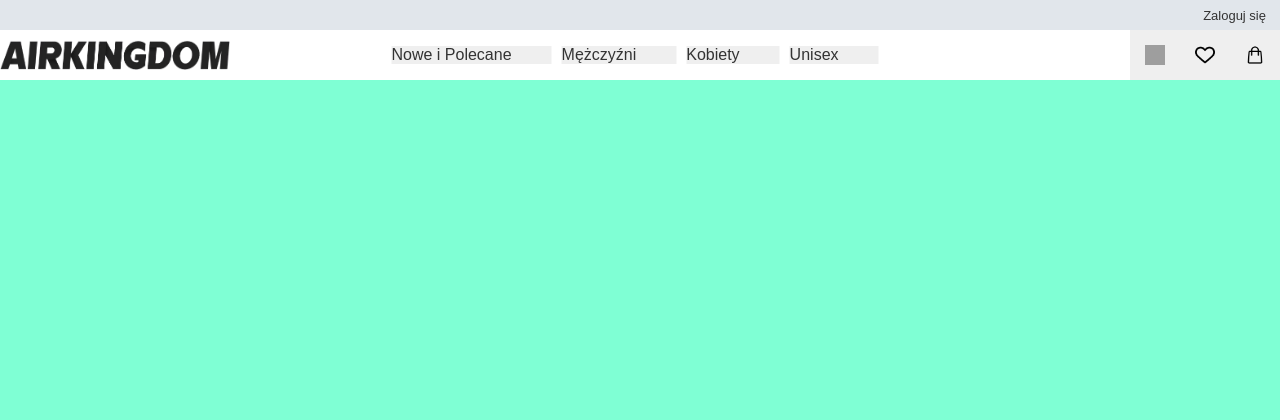
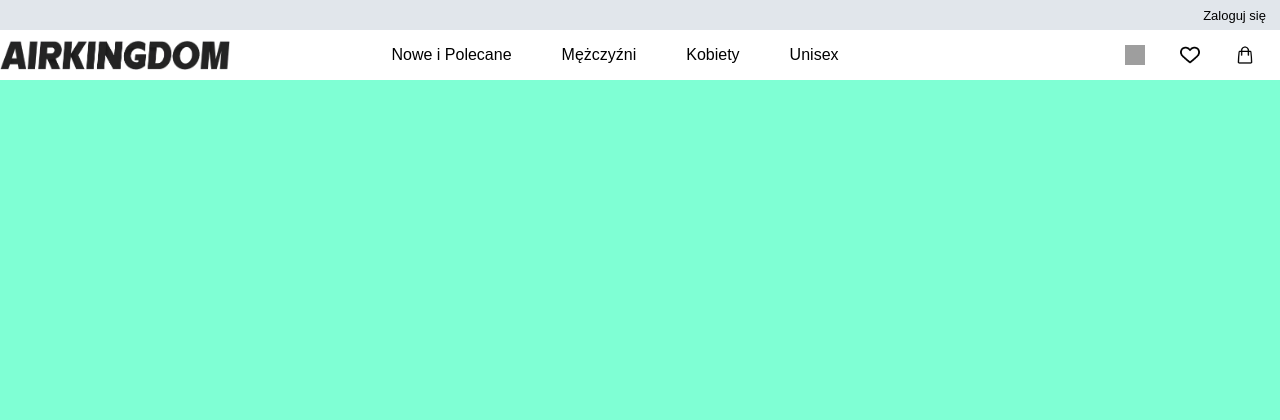
Before and after one commit to praktyki-zse-3P/projekt-sklepu, a PHP site: page / in a window 1280 px wide. Shown: the top 420 px of the page. Run offline with PHP 8.4, Linux system fonts and the light colour scheme; grey boxes are pictures that could not be loaded.

Commit message:
Update style.css

```diff
--- a/strona-internetowa/style.css
+++ b/strona-internetowa/style.css
@@ -55,7 +55,6 @@
     font-size: 13px;
     border: 0px;
     background:none;
-    color: #333;
     cursor: pointer;
     transition: transform 0.2s, text-decoration 0.2s;
     padding-right: 14px;
@@ -73,33 +72,29 @@
     padding: 10px;
     display: flex;
     align-items: center;
+    background-color: white;
+    border-radius: 50%;
+    justify-self: center;
+    transition: 0.2s ease;
+    margin-right:15px;
 }
 
+.button-icon:hover {
+    background-color: #bebebe;
+}
 
 .elements {
     width: 20px;
     height: 20px;
-    padding: 5px 5px;
-    z-index: 1;
+    transition: 0.2s ease;
 }
 
 .button-icon:hover .elements {
     filter: brightness(1.2);
 }
 
-.button-icon:focus {
-    outline: none;
-}
-
 .button-icon:active .elements {
-    transform: scale(0.9);
-}
-
-.button-icon:hover .elements {
-    background-color: #bebebe;
-    border-radius: 100%;
-    border: none;
-
+    transform: scale(0.8);
 }
 
 /* ------------Przyciski - content-middle-----------------------------------------------------------------------------------------------------------------------*/
@@ -108,10 +103,10 @@
     padding-right: 40px;
     font-size: 16px;
     border: 0px;
-    background-color: none;
-    color: #333;
+    background:none;
     cursor: pointer;
-    transition: transform 0.2s, text-decoration 0.2s;
+    transition: 0.2s;
+    text-decoration: 0.2s;
 }
 
 .category-button:hover {
```
